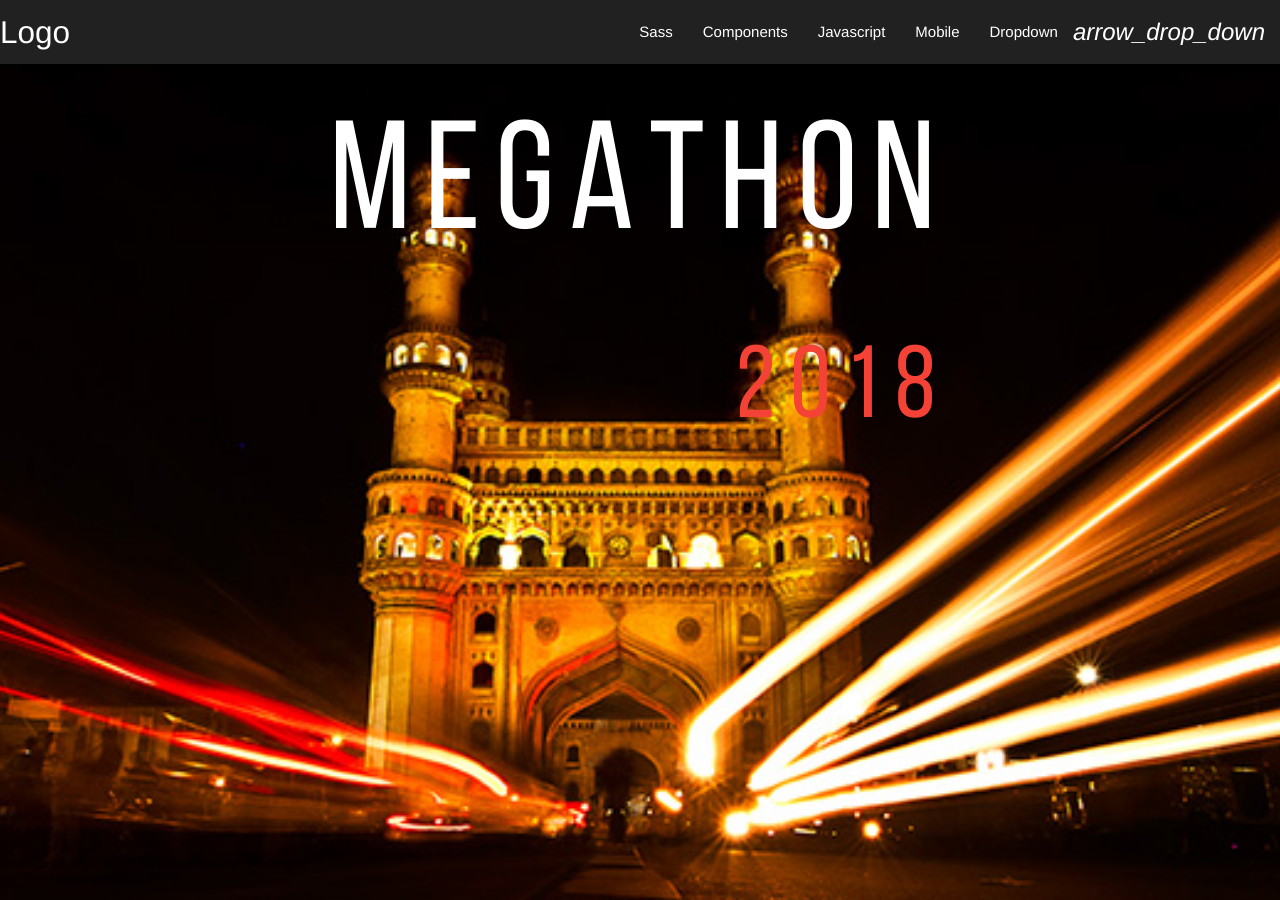
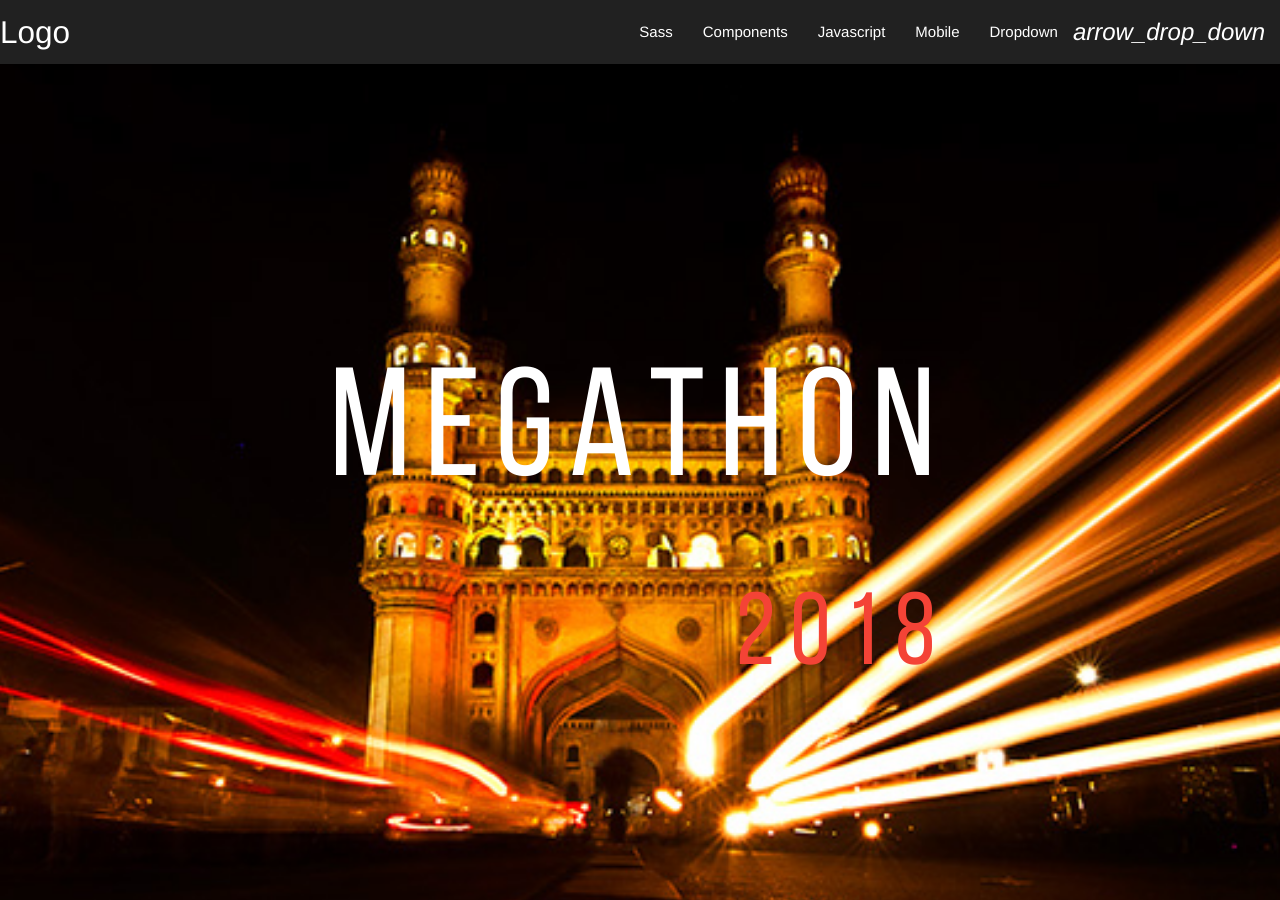
Before and after one commit to IIIT-ECell/megathon, a Jekyll site: the page built from index.md, in a window 1280 px wide and 900 px high. Built offline with Jekyll 4.4.1, drawn with Linux system fonts in a browser that asks for light colours; our own code applies the rules of GitHub Pages for plain Markdown files.

Commit message:
Fuck the diurnal cycle in particular

```diff
--- a/_includes/landing.html
+++ b/_includes/landing.html
@@ -1,13 +1,15 @@
 <div class="landing bebas-neue">
-  <div class="valign-wrapper">
+  <div class="align-fill">
+    <div class="align-box">
+      <h1 class="">MEGATHON</h1>
+      <h2 class="right red-text">2018</h2>
+    </div>
+  </div>
 
-    <div class="align-fill">
-      <div class="align-box">
-        <h1 class="">MEGATHON</h1>
-        <h2 class="right red-text">2018</h2>
-      </div>
-    </div>
 
+
+
+    <!-- <div class="valign-wrapper"> -->
     <!-- <div class="align-fill"> -->
       <!-- align-box properly centers the text and aligns 2018 according to megathon  -->
       <!-- lh-65 is to make the MEGATHON and 2018 touch.  -->
@@ -18,5 +20,5 @@
         <!-- {% include scrolldown.html %} -->
       <!-- </div> -->
     <!-- </div> -->
-  </div>
+  <!-- </div> -->
 </div>
```
